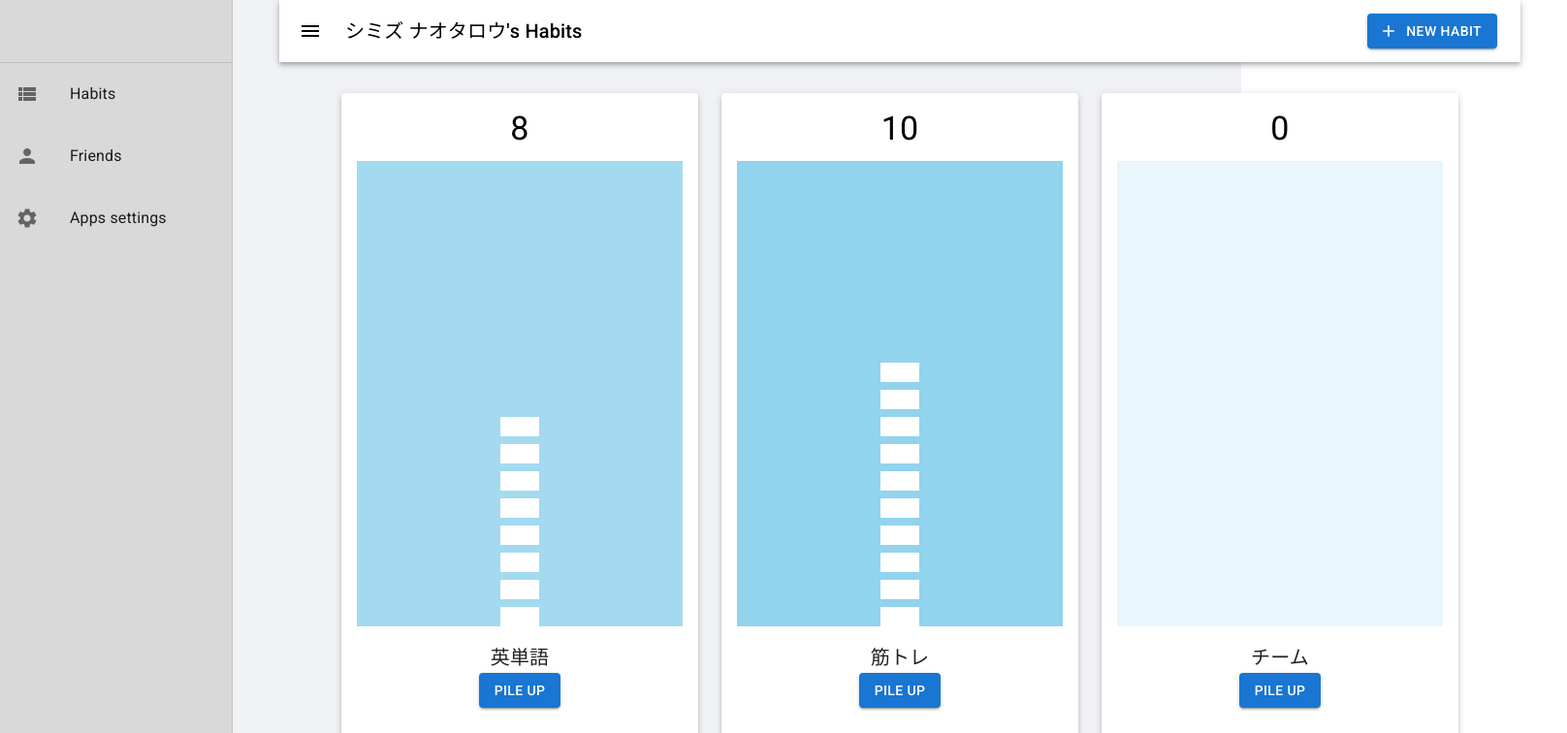
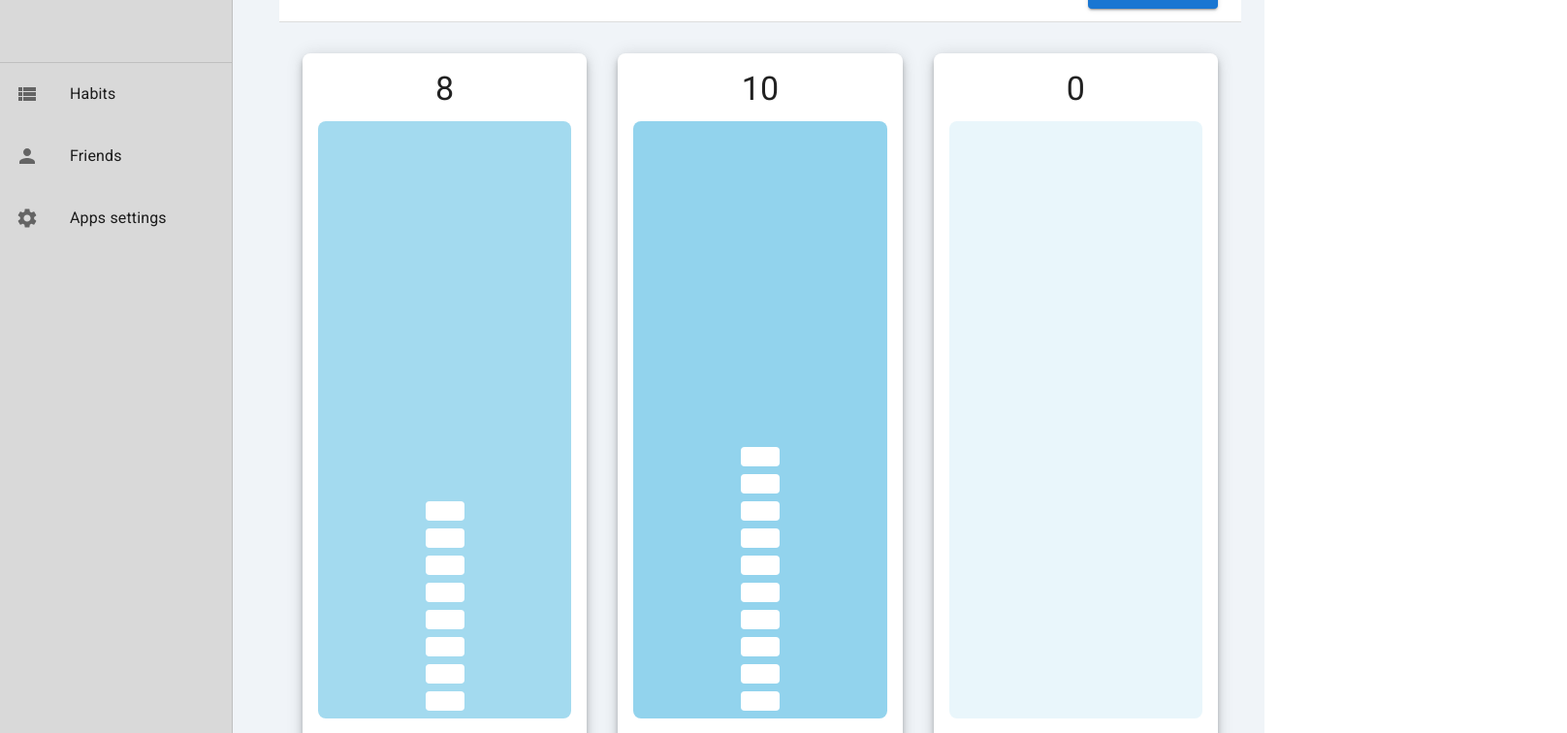
Before and after one commit to NaokiMizuta5/geekcamp12, a React (Vite) app: page /home in a window 1280 px wide. Shown: the top 756 px of the page at 97% size, 1616 px wide, since content can reach past the window. Built offline with nearby package versions, Linux system fonts and the light colour scheme.

Commit message:
feat: Update BlockColumn component to dynamically change background color and display count

```diff
--- a/package.json
+++ b/package.json
@@ -19,6 +19,7 @@
     "@mui/icons-material": "^5.16.7",
     "@mui/material": "^5.16.6",
     "@mui/x-charts": "^7.12.0",
+    "@react-spring/web": "^9.7.4",
     "axios": "^1.7.3",
     "react": "^18.3.1",
     "react-dom": "^18.3.1",
--- a/src/App.tsx
+++ b/src/App.tsx
@@ -7,6 +7,8 @@ import Settings from './pages/Settings';
 import Sidebar from "@components/Sidebar";
 import { Box } from '@mui/material';
 import './App.css';
+
+const drawerWidth = 240; // サイドバーの幅を指定
 
 function App() {
   return (
@@ -21,13 +23,22 @@ function MainContent() {
 
   // サイドバーを表示するルート
   const showSidebar = location.pathname === '/' || location.pathname === '/friends' || location.pathname === '/settings';
+
   return (
     <Box sx={{ display: 'flex' }}>
       {/* サイドバーを条件付きで表示 */}
       {showSidebar && <Sidebar />}
 
       {/* メインコンテンツ */}
-      <Box component="main" sx={{ flexGrow: 1, padding: 3 }}>
+      <Box
+        component="main"
+        sx={{
+          flexGrow: 1,
+          p: 3,
+          width: showSidebar ? `calc(100% - ${drawerWidth}px)` : '100%', // サイドバーの幅を引いたサイズに調整
+          ml: showSidebar ? `${drawerWidth}px` : 0, // サイドバーの幅だけ左にマージンを設定
+        }}
+      >
         <Routes>
         <Route path="/" element={<Navigate to="/login" />} />
         <Route path="/login" element={<Login />} />
--- a/src/components/BlockColumn.tsx
+++ b/src/components/BlockColumn.tsx
@@ -1,5 +1,5 @@
 import React from 'react';
-import { Paper, Typography, Button, Box } from '@mui/material';
+import { Typography, Button, Box } from '@mui/material';
 import { useState } from 'react';
 
 interface BlockColumnProps {
@@ -8,7 +8,7 @@ interface BlockColumnProps {
   coloredBlocks?: { color: string }[];  // オプションの配列で、各オブジェクトは color という文字列プロパティを持つ
 }
 
-const BlockColumn: React.FC<BlockColumnProps> = ({ title, initialCount}) => {
+const BlockColumn: React.FC<BlockColumnProps> = ({ title, initialCount,  coloredBlocks = []}) => {
 
   const [ count, setCount ] = useState(initialCount);
 
@@ -31,13 +31,13 @@ const BlockColumn: React.FC<BlockColumnProps> = ({ title, initialCount}) => {
   const backgroundColor = `hsl(197, 71%, ${lightness}%)`; // HSLのHue=197, Saturation=71%, Lightness=動的値
 
   return (
-    <Paper elevation={3} sx={{ padding: 2, textAlign: 'center', height: '100%' }}>
-      <Typography variant="h4" sx={{color: '#000000'}} gutterBottom>
+    <Box sx={{textAlign: 'center', height: '100%'}}>
+      <Typography variant="h4" gutterBottom>
         {count}
       </Typography>
       <Box
         sx={{
-          height: 480,
+          height: 600,
           background: backgroundColor,
           display: 'flex',
           flexDirection: 'column-reverse',
@@ -45,6 +45,8 @@ const BlockColumn: React.FC<BlockColumnProps> = ({ title, initialCount}) => {
           alignItems: 'center',
           gap: 1,
           marginBottom: 2,
+          padding: 1,
+          borderRadius: '8px',
         }}
       >
         {/* ブロックを積み上げる */}
@@ -55,6 +57,7 @@ const BlockColumn: React.FC<BlockColumnProps> = ({ title, initialCount}) => {
               width: 40,
               height: 20,
               backgroundColor: block.color,
+              borderRadius: '4px',
             }}
           ></Box>
         ))}
@@ -63,7 +66,7 @@ const BlockColumn: React.FC<BlockColumnProps> = ({ title, initialCount}) => {
       <Button variant="contained" onClick={handlePileUp}>
         Pile up
       </Button>
-    </Paper>
+    </Box>
   );
 }
 
--- a/src/pages/Home.tsx
+++ b/src/pages/Home.tsx
@@ -6,7 +6,8 @@ import {
   Grid,
   IconButton,
   Button,
-  Box
+  Box,
+  Paper
 } from "@mui/material";
 import MenuIcon from "@mui/icons-material/Menu";
 import AddIcon from "@mui/icons-material/Add";
@@ -35,7 +36,7 @@ function Home() {
   };
 
   return (
-    <Box sx={{ display: "flex", minHeight: "100vh", padding: 3 }}>
+    <Box sx={{ display: 'flex', minHeight: '100vh', padding: 3, backgroundColor: '#f0f4f8' }}>
       {/* サイドバー */}
       <Sidebar />
 
@@ -52,7 +53,7 @@ function Home() {
         {/* ナビゲーションバー */}
         <AppBar
           position="static"
-          sx={{ marginBottom: 4, width: "100%", backgroundColor: "white" }}
+          sx={{ marginBottom: 4, width: "100%", backgroundColor: "#ffffff", boxShadow: 'none', borderBottom: '1px solid #ddd' }}
         >
           <Toolbar>
             <IconButton
@@ -76,19 +77,25 @@ function Home() {
 
         {/* ダッシュボード */}
         <Container sx={{ flexGrow: 1 }}>
-          <Grid container spacing={3}>
+          <Grid container spacing={4}>
             <Grid item xs={12} md={4}>
-              <BlockColumn title="英単語" initialCount={8} />
+            <Paper elevation={6} sx={{ padding: 2, borderRadius: 2 }}>
+                <BlockColumn title="英単語" initialCount={8} />
+              </Paper>
             </Grid>
             <Grid item xs={12} md={4}>
+            <Paper elevation={6} sx={{ padding: 2, borderRadius: 2 }}>
               <BlockColumn title="筋トレ" initialCount={10} />
+              </Paper>
             </Grid>
             <Grid item xs={12} md={4}>
+            <Paper elevation={6} sx={{ padding: 2, borderRadius: 2 }}>
               <BlockColumn
                 title="チーム"
                 initialCount={0}
                 coloredBlocks={[{ color: "green" }, { color: "blue" }]}
               />
+              </Paper>
             </Grid>
           </Grid>
         </Container>
```
Also changed, not shown: 1 other file (tests, documents, lock files or other folders).
